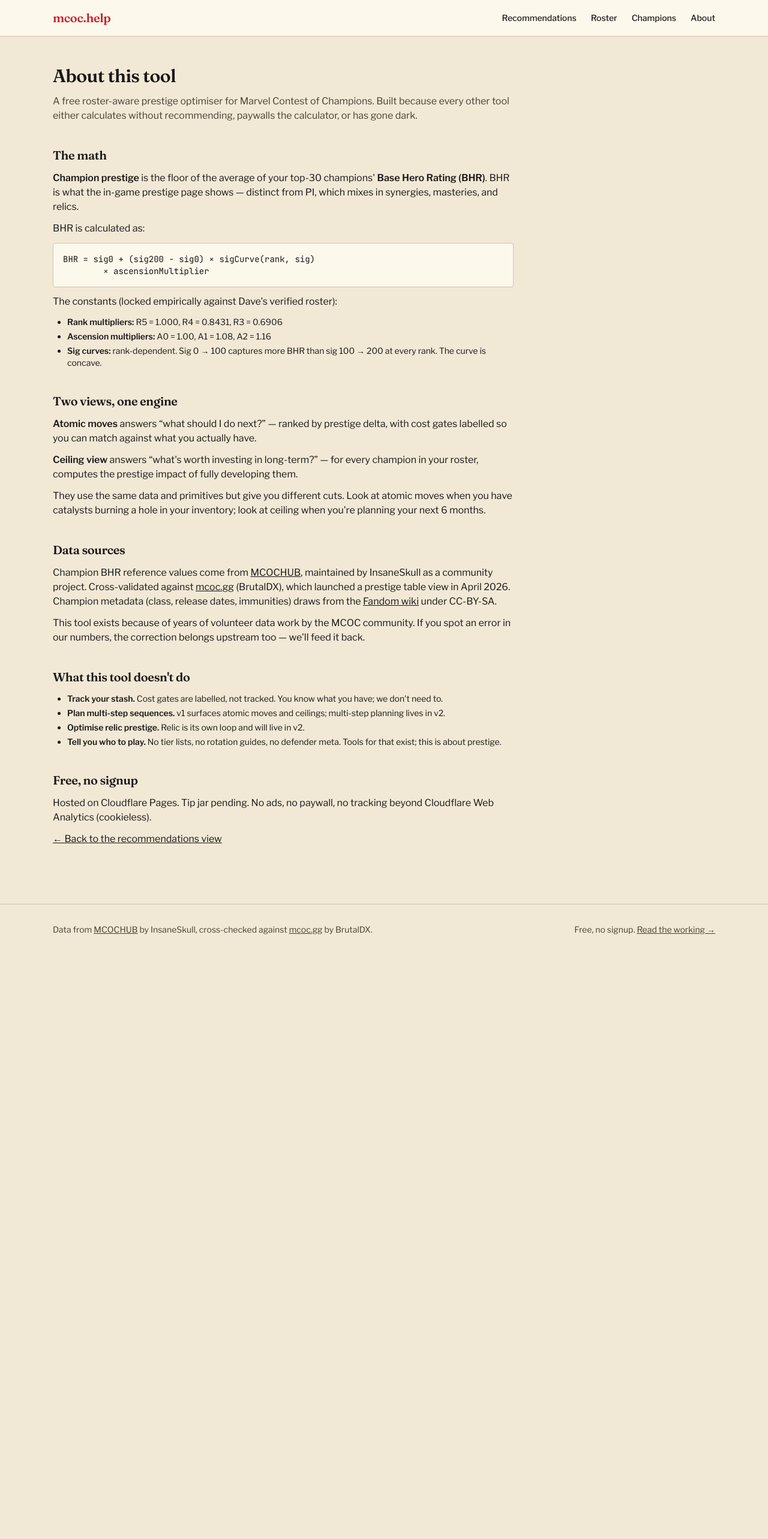
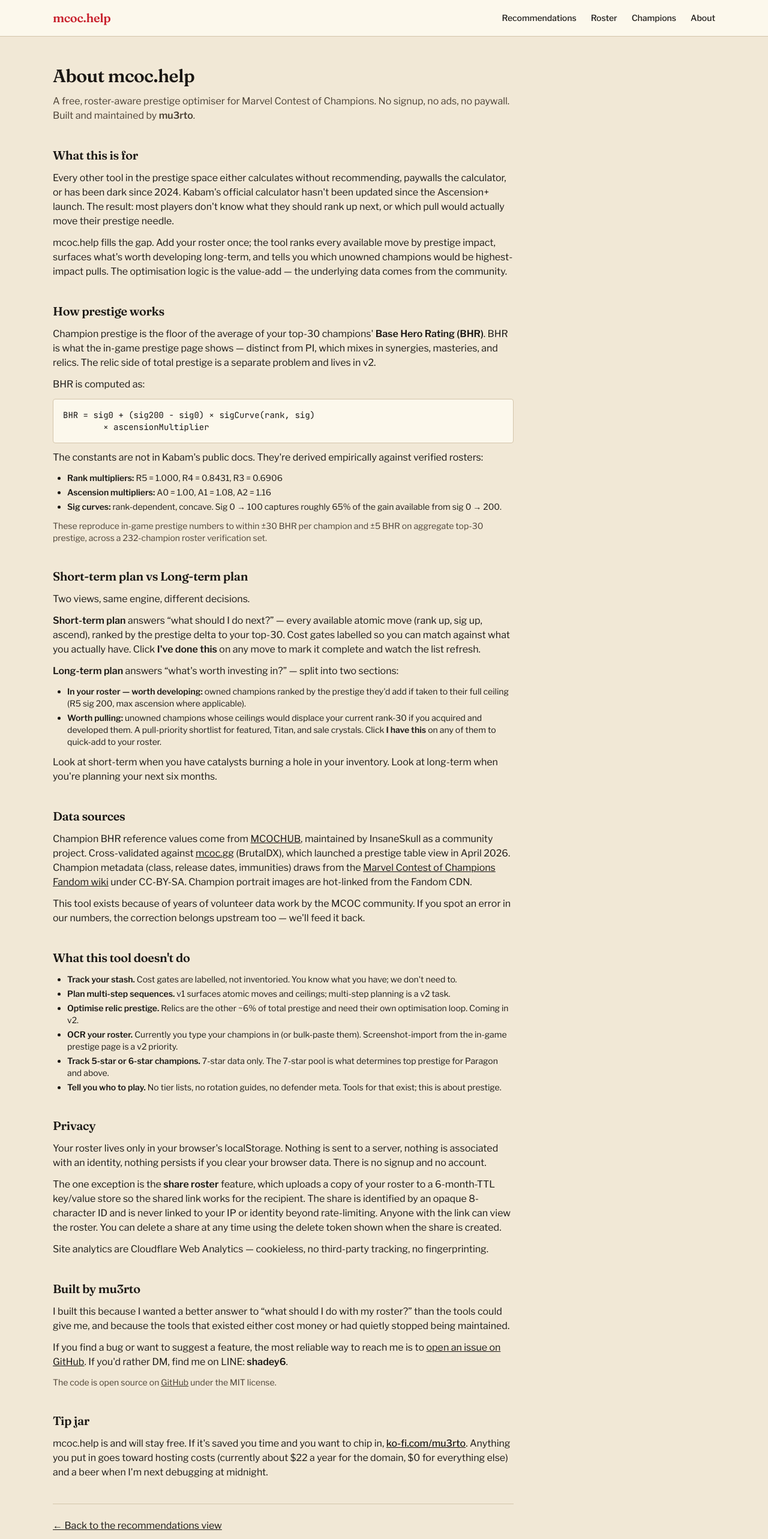
Before and after one commit to Shadey1/Mcoc-help, a Next.js app in the folder apps/web/: page /about in a window 1280 px wide. Shown: the top 2566 px of the page at 60% size. Before the commit the page ends 1592 px from the top, so only its background shows below. Built offline with nearby package versions, Linux system fonts and the light colour scheme.

Commit message:
Rewrite About page with personal-disclosure content + Ko-fi link

```diff
--- a/apps/web/app/about/page.tsx
+++ b/apps/web/app/about/page.tsx
@@ -1,33 +1,60 @@
 import Link from 'next/link';
+
+export const metadata = {
+  title: 'About — mcoc.help',
+  description:
+    'About mcoc.help — a free, roster-aware prestige optimisation tool for Marvel Contest of Champions.',
+};
 
 export default function AboutPage() {
   return (
     <div className="space-y-10 max-w-3xl">
       <section>
-        <h1 className="editorial-heading text-3xl mb-3">About this tool</h1>
+        <h1 className="editorial-heading text-3xl mb-3">About mcoc.help</h1>
         <p className="text-[var(--color-ink-soft)]">
-          A free roster-aware prestige optimiser for Marvel Contest of
-          Champions. Built because every other tool either calculates without
-          recommending, paywalls the calculator, or has gone dark.
+          A free, roster-aware prestige optimiser for Marvel Contest of
+          Champions. No signup, no ads, no paywall. Built and maintained by{' '}
+          <strong>mu3rto</strong>.
         </p>
       </section>
 
       <section className="space-y-3">
-        <h2 className="editorial-heading text-xl">The math</h2>
+        <h2 className="editorial-heading text-xl">What this is for</h2>
         <p>
-          <strong>Champion prestige</strong> is the floor of the average of
-          your top-30 champions&apos; <strong>Base Hero Rating (BHR)</strong>.
-          BHR is what the in-game prestige page shows — distinct from PI,
-          which mixes in synergies, masteries, and relics.
+          Every other tool in the prestige space either calculates without
+          recommending, paywalls the calculator, or has been dark since 2024.
+          Kabam&apos;s official calculator hasn&apos;t been updated since the
+          Ascension+ launch. The result: most players don&apos;t know what they
+          should rank up next, or which pull would actually move their
+          prestige needle.
         </p>
         <p>
-          BHR is calculated as:
+          mcoc.help fills the gap. Add your roster once; the tool ranks every
+          available move by prestige impact, surfaces what&apos;s worth
+          developing long-term, and tells you which unowned champions would be
+          highest-impact pulls. The optimisation logic is the value-add — the
+          underlying data comes from the community.
         </p>
+      </section>
+
+      <section className="space-y-3">
+        <h2 className="editorial-heading text-xl">How prestige works</h2>
+        <p>
+          Champion prestige is the floor of the average of your top-30
+          champions&apos; <strong>Base Hero Rating (BHR)</strong>. BHR is what
+          the in-game prestige page shows — distinct from PI, which mixes in
+          synergies, masteries, and relics. The relic side of total prestige is
+          a separate problem and lives in v2.
+        </p>
+        <p>BHR is computed as:</p>
         <pre className="bg-[var(--color-paper-soft)] border border-[var(--color-rule)] rounded p-4 text-sm overflow-x-auto numeric">
           BHR = sig0 + (sig200 − sig0) × sigCurve(rank, sig)
           {'\n'}        × ascensionMultiplier
         </pre>
-        <p>The constants (locked empirically against Dave&apos;s verified roster):</p>
+        <p>
+          The constants are not in Kabam&apos;s public docs. They&apos;re
+          derived empirically against verified rosters:
+        </p>
         <ul className="list-disc pl-6 space-y-1 text-sm">
           <li>
             <strong>Rank multipliers:</strong> R5 = 1.000, R4 = 0.8431, R3 = 0.6906
@@ -36,28 +63,50 @@
             <strong>Ascension multipliers:</strong> A0 = 1.00, A1 = 1.08, A2 = 1.16
           </li>
           <li>
-            <strong>Sig curves:</strong> rank-dependent. Sig 0 → 100 captures
-            more BHR than sig 100 → 200 at every rank. The curve is concave.
+            <strong>Sig curves:</strong> rank-dependent, concave. Sig 0 → 100
+            captures roughly 65% of the gain available from sig 0 → 200.
           </li>
         </ul>
+        <p className="text-sm text-[var(--color-ink-soft)]">
+          These reproduce in-game prestige numbers to within ±30 BHR per
+          champion and ±5 BHR on aggregate top-30 prestige, across a
+          232-champion roster verification set.
+        </p>
       </section>
 
       <section className="space-y-3">
-        <h2 className="editorial-heading text-xl">Two views, one engine</h2>
+        <h2 className="editorial-heading text-xl">
+          Short-term plan vs Long-term plan
+        </h2>
+        <p>Two views, same engine, different decisions.</p>
         <p>
-          <strong>Atomic moves</strong> answers &ldquo;what should I do
-          next?&rdquo; — ranked by prestige delta, with cost gates labelled so
-          you can match against what you actually have.
+          <strong>Short-term plan</strong> answers &ldquo;what should I do
+          next?&rdquo; — every available atomic move (rank up, sig up, ascend),
+          ranked by the prestige delta to your top-30. Cost gates labelled so
+          you can match against what you actually have. Click <strong>I&apos;ve done
+          this</strong> on any move to mark it complete and watch the list refresh.
         </p>
         <p>
-          <strong>Ceiling view</strong> answers &ldquo;what&apos;s worth
-          investing in long-term?&rdquo; — for every champion in your roster,
-          computes the prestige impact of fully developing them.
+          <strong>Long-term plan</strong> answers &ldquo;what&apos;s worth
+          investing in?&rdquo; — split into two sections:
         </p>
+        <ul className="list-disc pl-6 space-y-1 text-sm">
+          <li>
+            <strong>In your roster — worth developing:</strong> owned champions
+            ranked by the prestige they&apos;d add if taken to their full
+            ceiling (R5 sig 200, max ascension where applicable).
+          </li>
+          <li>
+            <strong>Worth pulling:</strong> unowned champions whose ceilings
+            would displace your current rank-30 if you acquired and developed
+            them. A pull-priority shortlist for featured, Titan, and sale
+            crystals. Click <strong>I have this</strong> on any of them to
+            quick-add to your roster.
+          </li>
+        </ul>
         <p>
-          They use the same data and primitives but give you different cuts.
-          Look at atomic moves when you have catalysts burning a hole in your
-          inventory; look at ceiling when you&apos;re planning your next 6
+          Look at short-term when you have catalysts burning a hole in your
+          inventory. Look at long-term when you&apos;re planning your next six
           months.
         </p>
       </section>
@@ -92,14 +141,15 @@
             target="_blank"
             rel="noopener"
           >
-            Fandom wiki
+            Marvel Contest of Champions Fandom wiki
           </a>{' '}
-          under CC-BY-SA.
+          under CC-BY-SA. Champion portrait images are hot-linked from the
+          Fandom CDN.
         </p>
         <p>
           This tool exists because of years of volunteer data work by the MCOC
-          community. If you spot an error in our numbers, the correction belongs
-          upstream too — we&apos;ll feed it back.
+          community. If you spot an error in our numbers, the correction
+          belongs upstream too — we&apos;ll feed it back.
         </p>
       </section>
 
@@ -108,34 +158,116 @@
         <ul className="list-disc pl-6 space-y-1 text-sm">
           <li>
             <strong>Track your stash.</strong> Cost gates are labelled, not
-            tracked. You know what you have; we don&apos;t need to.
+            inventoried. You know what you have; we don&apos;t need to.
           </li>
           <li>
             <strong>Plan multi-step sequences.</strong> v1 surfaces atomic
-            moves and ceilings; multi-step planning lives in v2.
+            moves and ceilings; multi-step planning is a v2 task.
           </li>
           <li>
-            <strong>Optimise relic prestige.</strong> Relic is its own loop and
-            will live in v2.
+            <strong>Optimise relic prestige.</strong> Relics are the other ~6%
+            of total prestige and need their own optimisation loop. Coming in
+            v2.
+          </li>
+          <li>
+            <strong>OCR your roster.</strong> Currently you type your champions
+            in (or bulk-paste them). Screenshot-import from the in-game
+            prestige page is a v2 priority.
+          </li>
+          <li>
+            <strong>Track 5-star or 6-star champions.</strong> 7-star data
+            only. The 7-star pool is what determines top prestige for Paragon
+            and above.
           </li>
           <li>
             <strong>Tell you who to play.</strong> No tier lists, no rotation
-            guides, no defender meta. Tools for that exist; this is about prestige.
+            guides, no defender meta. Tools for that exist; this is about
+            prestige.
           </li>
         </ul>
       </section>
 
       <section className="space-y-3">
-        <h2 className="editorial-heading text-xl">Free, no signup</h2>
+        <h2 className="editorial-heading text-xl">Privacy</h2>
         <p>
-          Hosted on Cloudflare Pages. Tip jar pending. No ads, no paywall, no
-          tracking beyond Cloudflare Web Analytics (cookieless).
+          Your roster lives only in your browser&apos;s localStorage. Nothing
+          is sent to a server, nothing is associated with an identity, nothing
+          persists if you clear your browser data. There is no signup and no
+          account.
         </p>
         <p>
-          <Link href="/" className="underline hover:text-[var(--color-marvel-impact)]">
-            ← Back to the recommendations view
-          </Link>
+          The one exception is the <strong>share roster</strong> feature, which
+          uploads a copy of your roster to a 6-month-TTL key/value store so the
+          shared link works for the recipient. The share is identified by an
+          opaque 8-character ID and is never linked to your IP or identity
+          beyond rate-limiting. Anyone with the link can view the roster. You
+          can delete a share at any time using the delete token shown when
+          the share is created.
         </p>
+        <p>
+          Site analytics are Cloudflare Web Analytics — cookieless, no
+          third-party tracking, no fingerprinting.
+        </p>
+      </section>
+
+      <section className="space-y-3">
+        <h2 className="editorial-heading text-xl">Built by mu3rto</h2>
+        <p>
+          I built this because I wanted a better answer to &ldquo;what should I
+          do with my roster?&rdquo; than the tools could give me, and because
+          the tools that existed either cost money or had quietly stopped being
+          maintained.
+        </p>
+        <p>
+          If you find a bug or want to suggest a feature, the most reliable way
+          to reach me is to{' '}
+          <a
+            href="https://github.com/Shadey1/Mcoc-help/issues"
+            className="underline hover:text-[var(--color-marvel-impact)]"
+            target="_blank"
+            rel="noopener"
+          >
+            open an issue on GitHub
+          </a>
+          . If you&apos;d rather DM, find me on LINE: <strong>shadey6</strong>.
+        </p>
+        <p className="text-sm text-[var(--color-ink-soft)]">
+          The code is open source on{' '}
+          <a
+            href="https://github.com/Shadey1/Mcoc-help"
+            className="underline hover:text-[var(--color-marvel-impact)]"
+            target="_blank"
+            rel="noopener"
+          >
+            GitHub
+          </a>{' '}
+          under the MIT license.
+        </p>
+      </section>
+
+      <section className="space-y-3">
+        <h2 className="editorial-heading text-xl">Tip jar</h2>
+        <p>
+          mcoc.help is and will stay free. If it&apos;s saved you time and you
+          want to chip in,{' '}
+          <a
+            href="https://ko-fi.com/mu3rto"
+            className="underline hover:text-[var(--color-marvel-impact)] font-medium"
+            target="_blank"
+            rel="noopener"
+          >
+            ko-fi.com/mu3rto
+          </a>
+          . Anything you put in goes toward hosting costs (currently about $22
+          a year for the domain, $0 for everything else) and a beer when
+          I&apos;m next debugging at midnight.
+        </p>
+      </section>
+
+      <section className="pt-6 border-t border-[var(--color-rule)]">
+        <Link href="/" className="underline hover:text-[var(--color-marvel-impact)]">
+          ← Back to the recommendations view
+        </Link>
       </section>
     </div>
   );
```
